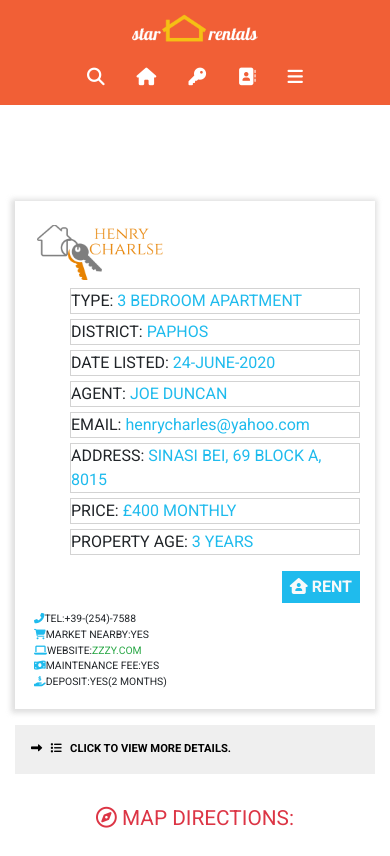
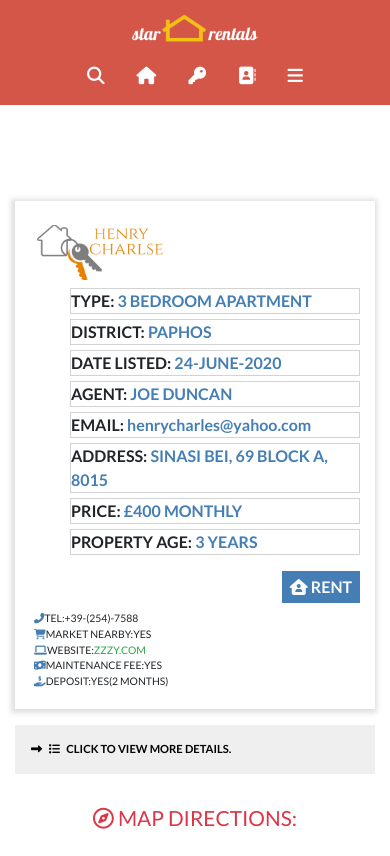
Before and after one commit to misterpaul4/property-rental, a plain HTML site: page details.html in a window 390 px wide. Shown: the top 856 px of the page. Drawn offline with nearby package versions, Linux system fonts and the light colour scheme; grey boxes are pictures that could not be loaded.

Commit message:
change nav-bar alignment and font family

```diff
--- a/css/style.css
+++ b/css/style.css
@@ -1,20 +1,20 @@
-@import url('https://fonts.googleapis.com/css2?family=Orbitron:wght@400;500;600;700;800;900&display=swap');
 @import url('https://fonts.googleapis.com/css2?family=Roboto+Mono:wght@100;300;500;700&display=swap');
 @import url('https://fonts.googleapis.com/css2?family=Roboto:wght@100;300;400;500;700;900&display=swap');
+@import url('https://fonts.googleapis.com/css2?family=Lato:wght@300;400;700;900&display=swap');
 
 :root {
-  --primary-color: #f15f36;
+  --primary-color: #d35649;
   --secondary-color: #e77c7c;
   --secondary-color-blue: #1fbbed;
+  --secondary-color-darkblue: #457eb4;
   --secondary-color-grey: #777076;
   --secondary-color-yellow: #fbe207;
   --secondary-color-purple: #b857a1;
-  --nav-font: 'Orbitron', sans-serif;
   --hero-font: 'Roboto Mono', monospace;
 }
 
 body {
-  font-family: 'Roboto', sans-serif;
+  font-family: 'Lato', sans-serif;
 }
 
 footer li {
@@ -55,8 +55,12 @@ footer li {
   background-color: var(--secondary-color-grey);
 }
 
-.header-nav {
-  font-family: var(--nav-font);
+.secondary-color-darkblue {
+  color: var(--secondary-color-darkblue);
+}
+
+.secondary-color-bg-darkblue {
+  background: var(--secondary-color-darkblue);
 }
 
 a {
@@ -114,6 +118,10 @@ a:hover {
 .header-nav .burger-menu a:hover {
   border-radius: 0;
   background: inherit;
+}
+
+.features > div:first-child {
+  background: #e17e66;
 }
 
 .more-details-btn {
@@ -200,6 +208,8 @@ h3 {
 }
 
 .property-details-list {
+  font-size: 0.85rem;
+  font-weight: bold;
   display: grid;
   grid-gap: 5px;
   grid-template-columns: 1fr 1fr;
@@ -216,7 +226,7 @@ h3 {
 }
 
 .property-extras i {
-  color: var(--secondary-color-blue);
+  color: var(--secondary-color-darkblue);
 }
 
 .hero {
@@ -247,11 +257,15 @@ h3 {
 }
 
 .search-form button[type="submit"] {
+  background: #457eb4;
+}
+
+.hero-container .search-form button[type="submit"] {
   background: var(--primary-color);
 }
 
 .search-form button[type="reset"] {
-  background: var(--secondary-color-blue);
+  background: #e6ac5b;
 }
 
 .pos-icon {
@@ -263,8 +277,7 @@ h3 {
 .hero-container,
 footer h4,
 .copyright-section,
-.property-details
- {
+.property-details {
   text-transform: uppercase;
 }
 
@@ -375,6 +388,11 @@ footer h4,
     top: -3px !important;
   }
 
+  .nav {
+    padding-right: 20%;
+    align-self: baseline;
+  }
+
   .header-nav a {
     font-size: 1rem;
   }
@@ -425,6 +443,11 @@ footer h4,
 
   .header-nav a {
     font-size: 1.1rem;
+  }
+
+  .nav {
+    padding-right: 0;
+    align-self: center;
   }
 
   .burger-menu {
--- a/details.html
+++ b/details.html
@@ -44,16 +44,16 @@
         <div class="container property-details pt-3 pb-1 mt-5 mb-2">
           <img src="img/agent.png" alt="agent logo" class="logo my-2">
           <ul class="property-details-list text-md-center">
-            <li>type: <span class="secondary-blue-color">3 bedroom apartment</span></li>
-            <li>district: <span class="secondary-blue-color">paphos</span></li>
-            <li>date listed: <span class="secondary-blue-color">24-june-2020</span></li>
-            <li>agent: <span class="secondary-blue-color">joe duncan</span></li>
-            <li>email: <span class="secondary-blue-color text-lowercase">henrycharles@yahoo.com</span></li>
-            <li>address: <span class="secondary-blue-color">Sinasi Bei, 69 Block A, 8015</span></li>
-            <li>price: <span class="secondary-blue-color">£400 monthly</span></li>
-            <li>property age: <span class="secondary-blue-color">3 years</span></li>
+            <li>type: <span class="secondary-color-darkblue">3 bedroom apartment</span></li>
+            <li>district: <span class="secondary-color-darkblue">paphos</span></li>
+            <li>date listed: <span class="secondary-color-darkblue">24-june-2020</span></li>
+            <li>agent: <span class="secondary-color-darkblue">joe duncan</span></li>
+            <li>email: <span class="secondary-color-darkblue text-lowercase">henrycharles@yahoo.com</span></li>
+            <li>address: <span class="secondary-color-darkblue">Sinasi Bei, 69 Block A, 8015</span></li>
+            <li>price: <span class="secondary-color-darkblue">£400 monthly</span></li>
+            <li>property age: <span class="secondary-color-darkblue">3 years</span></li>
           </ul>
-          <button class="d-block ml-auto border-0 px-2 py-1 secondary-blue-bg-color text-light text-uppercase font-weight-bold"><i class="fas fa-house-user"></i> rent
+          <button class="d-block ml-auto border-0 px-2 py-1 secondary-color-bg-darkblue text-light text-uppercase font-weight-bold"><i class="fas fa-house-user"></i> rent
           </button>
           <ul class="list-unstyled flex-x justify-content-end property-extras mt-2">
             <li class="px-1"><i class="fas fa-phone-alt"></i>tel:+39-(254)-7588</li>
```
Also changed, not shown: find-properties.html (+6 -6 lines), index.html (+1 -1 lines).
